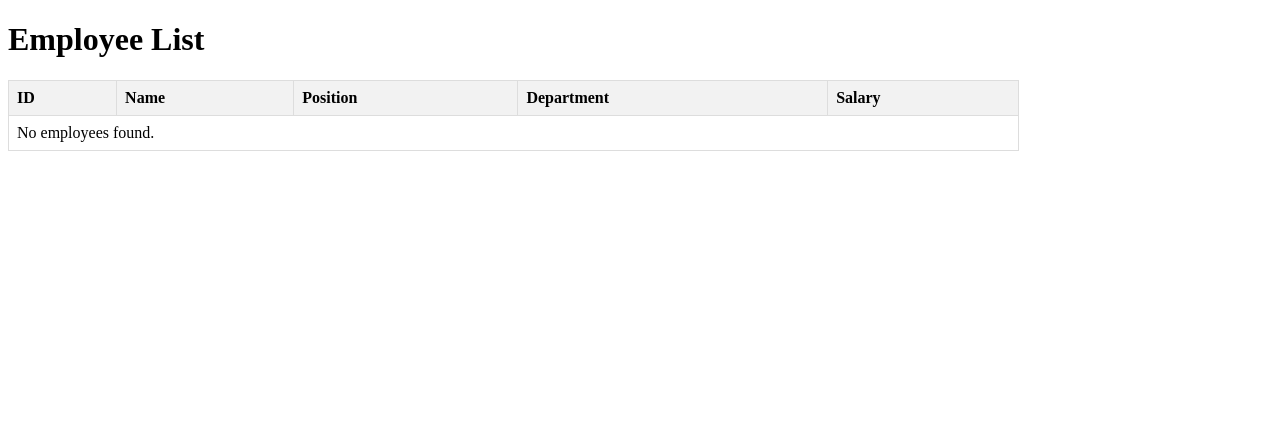
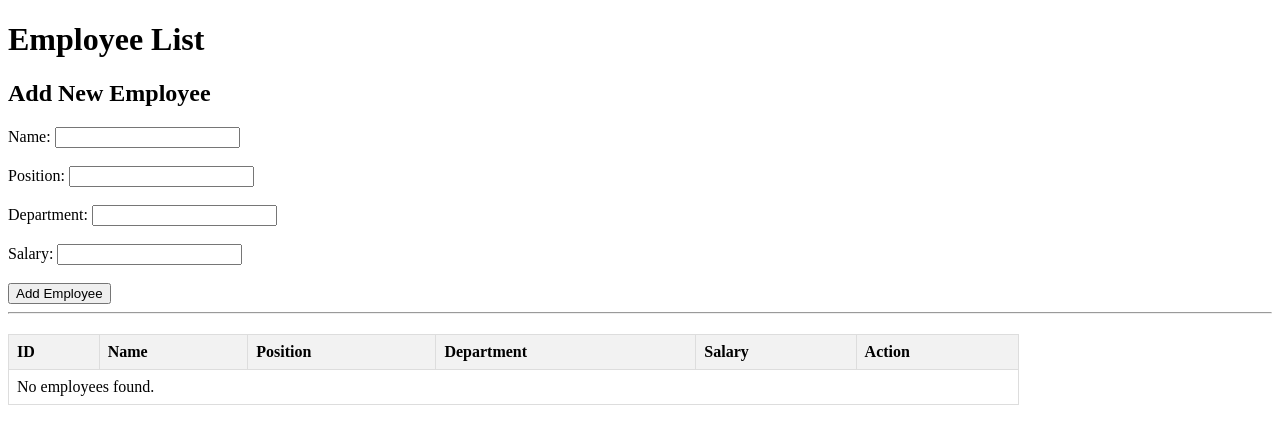
Before and after one commit to BlankTsai/Database-System-2025, a Flask app: page / in a window 1280 px wide. Shown: the top 444 px of the page. Run offline with Flask 3, Linux system fonts and the light colour scheme; data that the repository does not hold is empty.

Commit message:
update some thing

```diff
--- a/app.py
+++ b/app.py
@@ -4,11 +4,10 @@ import mysql.connector
 app = Flask(__name__)
 
 # Database connection configuration
-# 請替換成你的 MySQL 憑證
 db_config = {
     'host': 'localhost',
     'user': 'root',
-    'password': 'blank90658',
+    'password': 'blank940658',  # 改成你自己的密碼
     'database': 'employeesystem'
 }
 
@@ -16,7 +15,7 @@ db_config = {
 def show_employees():
     employees = []
     if request.method == 'POST':
-        # 處理新增員工的請求
+        # 新增員工
         name = request.form['name']
         position = request.form['position']
         department = request.form['department']
@@ -28,7 +27,7 @@ def show_employees():
             sql = "INSERT INTO employees (name, position, department, salary) VALUES (%s, %s, %s, %s)"
             cursor.execute(sql, (name, position, department, salary))
             conn.commit()
-            return redirect(url_for('show_employees')) # 新增成功後重定向回首頁
+            return redirect(url_for('show_employees'))
         except mysql.connector.Error as err:
             print(f"Error adding employee: {err}")
         finally:
@@ -36,7 +35,7 @@ def show_employees():
                 cursor.close()
                 conn.close()
 
-    # 處理 GET 請求，顯示員工列表
+    # 顯示員工列表
     try:
         conn = mysql.connector.connect(**db_config)
         cursor = conn.cursor(dictionary=True)
@@ -50,5 +49,21 @@ def show_employees():
             conn.close()
     return render_template('employees.html', employees=employees)
 
+@app.route('/delete/<int:employee_id>', methods=['POST'])
+def delete_employee(employee_id):
+    try:
+        conn = mysql.connector.connect(**db_config)
+        cursor = conn.cursor()
+        sql = "DELETE FROM employees WHERE id = %s"
+        cursor.execute(sql, (employee_id,))
+        conn.commit()
+    except mysql.connector.Error as err:
+        print(f"Error deleting employee: {err}")
+    finally:
+        if 'conn' in locals() and conn.is_connected():
+            cursor.close()
+            conn.close()
+    return redirect(url_for('show_employees'))
+
 if __name__ == '__main__':
     app.run(debug=True)
--- a/templates/employees.html
+++ b/templates/employees.html
@@ -18,10 +18,33 @@
         th {
             background-color: #f2f2f2;
         }
+        form {
+            display: inline;
+        }
     </style>
 </head>
 <body>
     <h1>Employee List</h1>
+
+    <h2>Add New Employee</h2>
+    <form method="POST" action="/">
+        <label for="name">Name:</label>
+        <input type="text" name="name" required><br><br>
+
+        <label for="position">Position:</label>
+        <input type="text" name="position" required><br><br>
+
+        <label for="department">Department:</label>
+        <input type="text" name="department" required><br><br>
+
+        <label for="salary">Salary:</label>
+        <input type="number" name="salary" required><br><br>
+
+        <button type="submit">Add Employee</button>
+    </form>
+
+    <hr>
+
     <table>
         <thead>
             <tr>
@@ -30,6 +53,7 @@
                 <th>Position</th>
                 <th>Department</th>
                 <th>Salary</th>
+                <th>Action</th>
             </tr>
         </thead>
         <tbody>
@@ -40,10 +64,15 @@
                 <td>{{ employee['position'] }}</td>
                 <td>{{ employee['department'] }}</td>
                 <td>{{ employee['salary'] }}</td>
+                <td>
+                    <form method="POST" action="{{ url_for('delete_employee', employee_id=employee['id']) }}">
+                        <button type="submit" onclick="return confirm('確定要刪掉 {{ employee['name'] }} 嗎？')">Delete</button>
+                    </form>
+                </td>
             </tr>
             {% else %}
             <tr>
-                <td colspan="5">No employees found.</td>
+                <td colspan="6">No employees found.</td>
             </tr>
             {% endfor %}
         </tbody>
```
